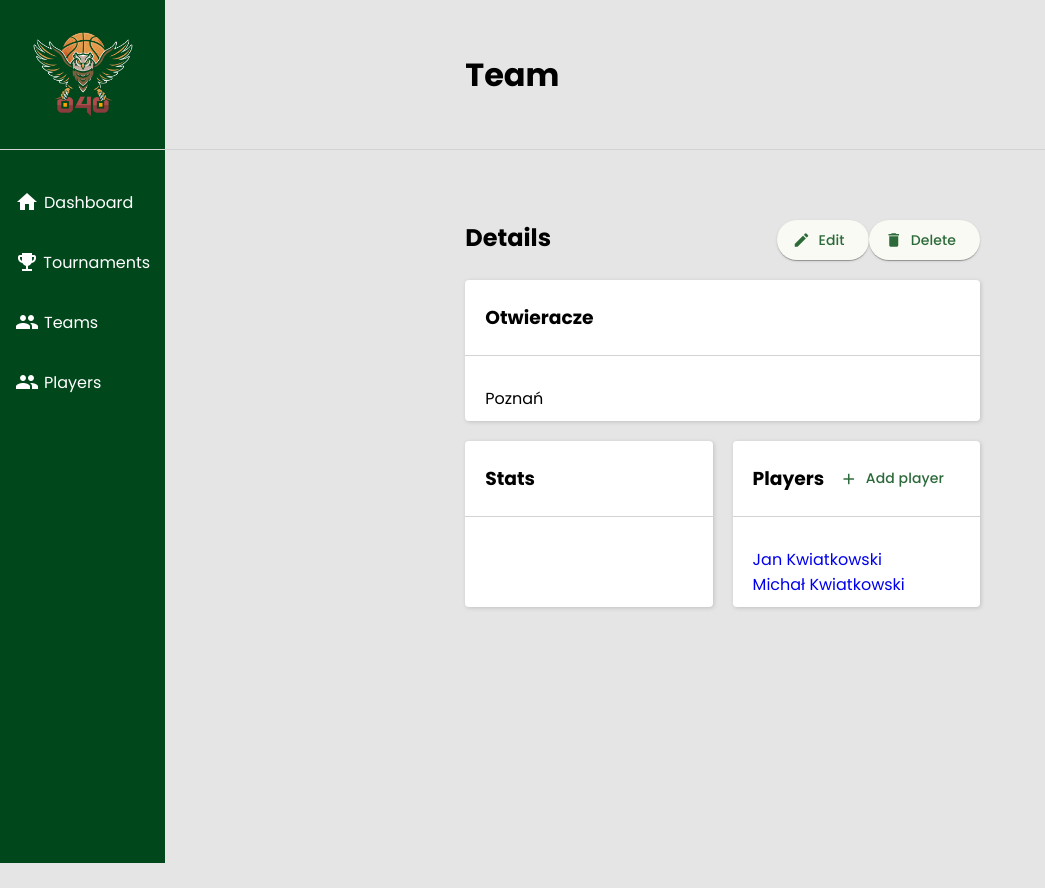
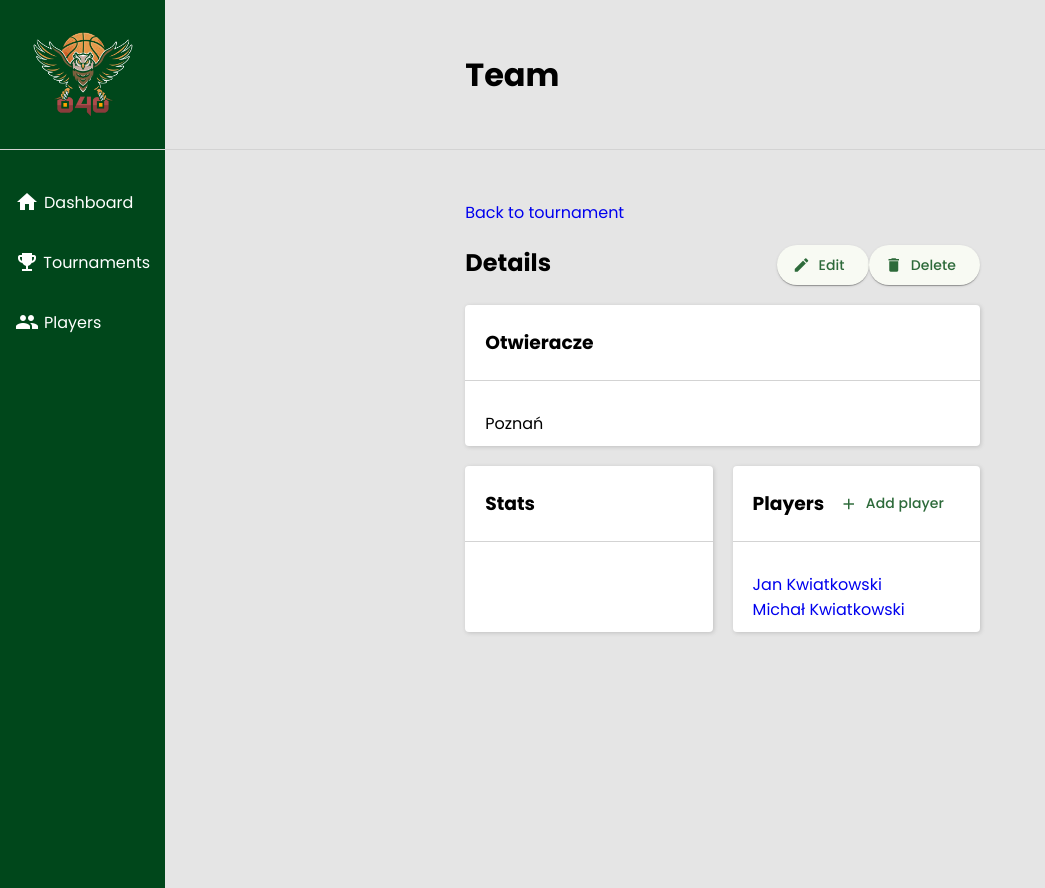
Before and after one commit to kwiatkowskijan/040basket-league, an Angular app: page /tournament/1/team/0 in a window 1280 px wide. Shown: the whole page, without its empty margins (0-1045 px from the left). Before the commit the page ends 863 px from the top, so only its background shows below. Built offline with nearby package versions, Linux system fonts and the light colour scheme; data requests are answered from the project's data file.

Commit message:
added "back to tournament" button

```diff
--- a/db.json
+++ b/db.json
@@ -86,6 +86,12 @@
       "city": "safsa1",
       "tournamentId": "2",
       "players": []
+    },
+    {
+      "id": "6fa1",
+      "name": "sfasf",
+      "city": "safas",
+      "tournamentId": "2"
     }
   ],
   "players": [
--- a/src/app/navbar/navbar.component.ts
+++ b/src/app/navbar/navbar.component.ts
@@ -22,11 +22,6 @@ export class NavbarComponent {
       label: 'Tournaments',
     },
     {
-      route: '/team',
-      icon: 'group',
-      label: 'Teams',
-    },
-    {
       route: '/players',
       icon: 'group',
       label: 'Players'
--- a/src/app/tournament-team-details/tournament-team-details/tournament-team-details.component.html
+++ b/src/app/tournament-team-details/tournament-team-details/tournament-team-details.component.html
@@ -2,6 +2,7 @@
     <h1>Team</h1>
 </div>
 <div class="section-container">
+    <a [routerLink]="['/tournament/', tournamentId]">Back to tournament</a>
     <div class="above-items-container">
         <h2>Details</h2>
         <div class="title-area-buttons">
```
